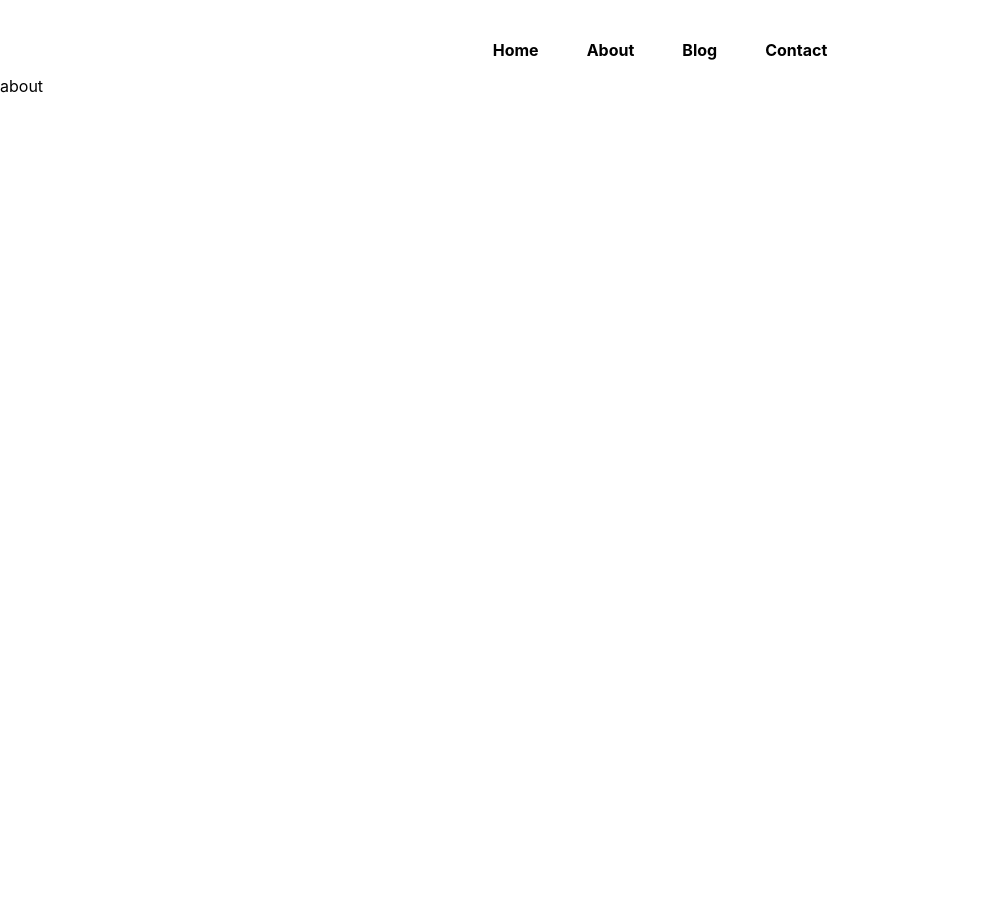
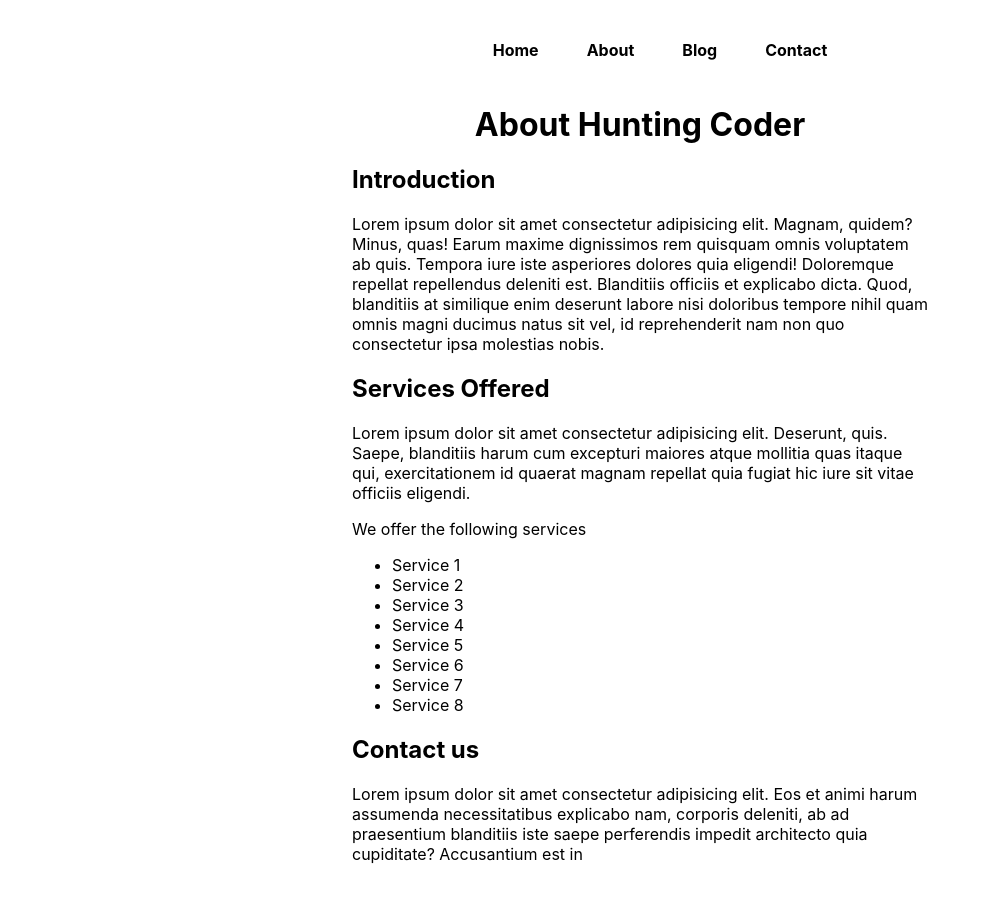
Before and after one commit to jasmeets-6575/learning-nextjs, a Next.js app in the folder by-code-with-harry/project1/: page /about in a window 1280 px wide. Shown: the top 902 px of the page, without its empty margins (0-990 px from the left). Before the commit the page ends 800 px from the top, so only its background shows below. Built offline with nearby package versions, Linux system fonts and the light colour scheme.

Commit message:
setting About Page

```diff
--- a/by-code-with-harry/project1/pages/about.js
+++ b/by-code-with-harry/project1/pages/about.js
@@ -1,4 +1,46 @@
+import React from "react";
+import styles from "../styles/About.module.css";
 const About = () => {
-  return <div>about</div>;
+  return (
+    <div className={styles.container}>
+      <h1 className={styles.center}>About Hunting Coder</h1>
+      <h2>Introduction</h2>
+      <p>
+        Lorem ipsum dolor sit amet consectetur adipisicing elit. Magnam, quidem?
+        Minus, quas! Earum maxime dignissimos rem quisquam omnis voluptatem ab
+        quis. Tempora iure iste asperiores dolores quia eligendi! Doloremque
+        repellat repellendus deleniti est. Blanditiis officiis et explicabo
+        dicta. Quod, blanditiis at similique enim deserunt labore nisi doloribus
+        tempore nihil quam omnis magni ducimus natus sit vel, id reprehenderit
+        nam non quo consectetur ipsa molestias nobis.{" "}
+      </p>
+      <h2>Services Offered</h2>
+      <p>
+        Lorem ipsum dolor sit amet consectetur adipisicing elit. Deserunt, quis.
+        Saepe, blanditiis harum cum excepturi maiores atque mollitia quas itaque
+        qui, exercitationem id quaerat magnam repellat quia fugiat hic iure sit
+        vitae officiis eligendi.
+      </p>
+      <p>We offer the following services</p>
+      <ul>
+        <li>Service 1</li>
+        <li>Service 2</li>
+        <li>Service 3</li>
+        <li>Service 4</li>
+        <li>Service 5</li>
+        <li>Service 6</li>
+        <li>Service 7</li>
+        <li>Service 8</li>
+      </ul>
+      <h2>Contact us</h2>
+      <p>
+        Lorem ipsum dolor sit amet consectetur adipisicing elit. Eos et animi
+        harum assumenda necessitatibus explicabo nam, corporis deleniti, ab ad
+        praesentium blanditiis iste saepe perferendis impedit architecto quia
+        cupiditate? Accusantium est in
+      </p>
+    </div>
+  );
 };
+
 export default About;
--- /dev/null
+++ b/by-code-with-harry/project1/styles/About.module.css
@@ -0,0 +1,15 @@
+.container {
+  margin: 45px auto;
+  max-width: 45vw;
+}
+
+.center {
+  text-align: center;
+}
+
+@media screen and (max-width: 600px) {
+  .container {
+    margin: 45px auto;
+    max-width: 85vw;
+  }
+}
```
